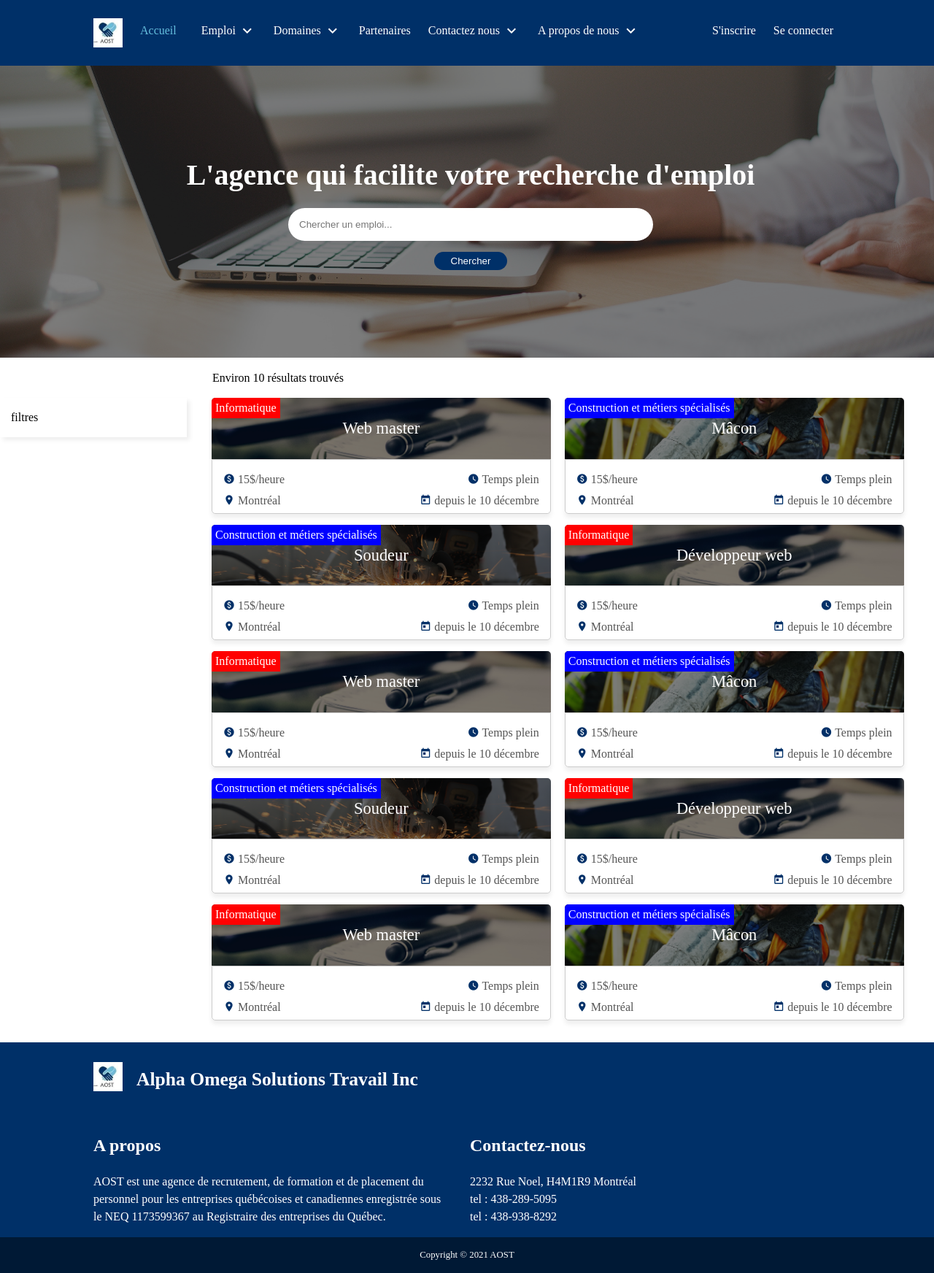
After one commit to donaldnkouathio/aost, a PHP site: page /emploi/offres/index.php in a window 1280 px wide. The commit adds this page. Shown: the whole page at 73% size. Run offline with PHP 8.4, Linux system fonts and the light colour scheme.

Commit message:
Prémière version "offres d'emplois"

```diff
--- /dev/null
+++ b/emploi/offres/index.php
@@ -0,0 +1,5 @@
+<?php include($_SERVER["DOCUMENT_ROOT"]."/aost/outils/php/redirection.php");
+
+	redirection("AOST", "/aost/emploi/offres/offres.php", "Offres d'emplois", "/aost/emploi/offres/offres.css", "/aost/emploi/offres/offres.js");
+
+?>
--- /dev/null
+++ b/emploi/offres/offres.css
@@ -0,0 +1,66 @@
+.offres-stats{
+  padding: 15px 15px 0 15px;
+}
+
+
+/***** Media Query *****/
+
+/* Mobile */
+@media (min-width: 320px) {
+  .offres-block{
+  }
+  .offres-filtres{
+    background-color: white;
+    padding: 15px;
+    box-sizing: border-box;
+    position: fixed;
+    top: 0;
+    left: 0;
+    width: 100;
+    height: 100%;
+    z-index: 10;
+    width: 100%;
+    display: none;
+  }
+  .offres-contain{
+    width: 100%;
+    box-sizing: border-box;
+    padding: 15px;
+  }
+}
+
+/* Tablette */
+@media (min-width: 576px) {
+  .offres-contain{
+    padding: 15px 0 15px 15px;
+  }
+}
+
+/* Laptop */
+@media (min-width: 992px) {
+  .offres-filtres{
+    vertical-align: top;
+    box-shadow: 4px 4px 6px var(--color-shadow);
+    margin-top: 15px;
+    display: inline-block;
+    width: 20%;
+    box-sizing: border-box;
+    padding: 15px;
+    position: relative;
+  }
+  .offres-contain{
+    margin-left: 15px;
+    display: inline-block;
+    width: 78%;
+    box-sizing: border-box;
+    padding: 15px;
+  }
+  .offres-stats{
+    margin-left: 20%;
+    padding-left: 35px;
+  }
+}
+
+/* TV */
+@media (min-width: 1441px) {
+}
--- /dev/null
+++ b/emploi/offres/offres.php
@@ -0,0 +1,57 @@
+<div class="container-box" style="background-image: url('/aost/img/bg/bg1.jpg');">
+  <div class="container-box-shadow">
+    <div class="offset-10-laptop container-box-body" style="">
+      <div class="container-title">L'agence qui facilite votre recherche d'emploi</div>
+      <div class="">
+        <input type="text" name="" value="" placeholder="Chercher un emploi...">
+        <br>
+        <button type="button" class="btn btn-primary" name="button">Chercher</button>
+      </div>
+    </div>
+  </div>
+</div>
+
+<div class="offres-block">
+  <div class="offres-stats">
+    Environ 10 résultats trouvés
+  </div>
+
+  <div class="offres-filtres">
+    filtres
+  </div>
+  <div class="offres-contain">
+
+    <div class="emplois-populaires-container">
+      <?php
+        $bgTab = ["bg5","bg2","bg3","bg5"];
+        $posteTab = ["Web master","Mâcon","Soudeur","Développeur web"];
+        $domaineTab = ["Informatique", "Construction et métiers spécialisés ", "Construction et métiers spécialisés ", "Informatique"];
+        $colorTab = ["red", "blue", "blue", "red"];
+        $j=-1;
+        for($i=0; $i<10; $i++){
+          $j++;
+          if($j>=count($bgTab)){
+            $j=0;
+          }
+      ?>
+        <a href="#" class="ep-contain">
+          <div class="ep-header" style="background-image: url('/aost/img/bg/<?php echo $bgTab[$j]; ?>.jpg')">
+            <span class="ep-poste"><?php echo $posteTab[$j]; ?></span>
+            <span class="ep-domaine" style="background-color: <?php echo $colorTab[$j]; ?>"><?php echo $domaineTab[$j]; ?></span>
+          </div>
+          <div class="ep-footer">
+            <div class="ep-footer-top">
+              <span class="ep-footer-left"><i class="material-icons vertical-align-bottom"> paid </i> 15$/heure</span>
+              <span class="ep-footer-right"><i class="material-icons vertical-align-bottom"> watch_later </i> Temps plein</span>
+            </div>
+            <div class="ep-footer-bottom">
+              <span class="ep-footer-left"><i class="material-icons vertical-align-bottom"> location_on </i> Montréal</span>
+              <span class="ep-footer-right"><i class="material-icons vertical-align-bottom"> today </i> <?php get_elapsed_time("10-12-2021 10:30"); ?></span>
+            </div>
+          </div>
+        </a>
+      <?php } ?>
+    </div>
+
+  </div>
+</div>
--- a/header/head.php
+++ b/header/head.php
@@ -11,6 +11,7 @@
     <link rel="stylesheet" href="/aost/outils/css/global.css">
     <link rel="stylesheet" href="/aost/header/header.css">
     <link rel="stylesheet" href="/aost/footer/footer.css">
+    <link rel="stylesheet" href="/aost/outils/css/emploispopulaires.css">
 
     <script type="text/javascript" src="/aost/outils/frameworks/jquery/jquery.js"></script>
     <script type="text/javascript" src="/aost/header/header.js"></script>
--- /dev/null
+++ b/outils/css/emploispopulaires.css
@@ -0,0 +1,99 @@
+.emplois-populaires{
+  margin-bottom: 15px;
+}
+.emplois-populaires-container{
+}
+.ep-contain{
+  display: inline-block;
+  box-sizing: border-box;
+  margin-bottom: 15px;
+  vertical-align: top;
+  border-radius: var(--border-radius-size);
+  box-shadow: 0px 5px 6px var(--color-shadow);
+}
+.ep-header{
+  background-position: center;
+  border-radius: var(--border-radius-size) var(--border-radius-size) 0 0;
+  background-size: cover;
+  /*background-image: url('/aost/img/bg/bg5.jpg');*/
+  position: relative;
+}
+.ep-poste{
+  display: inline-block;
+  padding: 25px 15px;
+  width: 100%;
+  box-sizing: border-box;
+  color: white;
+  font-size: 1.4em;
+  text-align: center;
+  border-radius: var(--border-radius-size) var(--border-radius-size) 0 0;
+  background-color: rgba(0, 0, 0, 0.5);
+}
+.ep-domaine{
+  display: inline-block;
+  position: absolute;
+  top: 0;
+  left: 0;
+  padding: 2px 5px;
+  color: white;
+  border-radius: var(--border-radius-size) 0 0 0;
+  /*background-color: rgba(230, 50, 50, 1);*/
+}
+.ep-voir-plus{
+  margin-top: 15px;
+}
+.ep-footer{
+  border: 1px solid #ccc;
+  padding: 15px 15px 5px 15px;
+  color: #555;
+  border-radius: 0 0 var(--border-radius-size) var(--border-radius-size);
+}
+.ep-footer i{
+  font-size: 1em;
+  color: var(--color-primary);
+  vertical-align:text-top !important;
+}
+.ep-footer-top{
+  margin-bottom: 5px;
+}
+.ep-footer-bottom{
+
+}
+.ep-footer-left{
+}
+.ep-footer-right{
+  float: right;
+}
+
+/***** Media Query *****/
+
+/* Mobile */
+@media (min-width: 320px) {
+  .ep-contain{
+    width: 100%;
+  }
+  .emplois-populaires{
+    padding: 15px;
+    box-sizing: border-box;
+  }
+}
+
+/* Tablette */
+@media (min-width: 576px) {
+  .ep-contain{
+    width: 48%;
+    margin-right: 10px;
+  }
+}
+
+/* Laptop */
+@media (min-width: 992px) {
+  .ep-contain{
+    width: 48%;
+    margin-right: 15px;
+  }
+}
+
+/* TV */
+@media (min-width: 1441px) {
+}
--- a/outils/php/redirection.php
+++ b/outils/php/redirection.php
@@ -1,5 +1,6 @@
 <?php
   session_start();
+  require_once $_SERVER["DOCUMENT_ROOT"].'/aost/outils/php/functions.php';
 
   function redirection($title, $pageContain, $currentPage, $css, $js){
     //$title : titre de la page
```
Also changed, not shown: home/home.css (+0 -84 lines), img/domain/dom.jpg, img/domain/dom2.jpg, img/logo.jpg.
